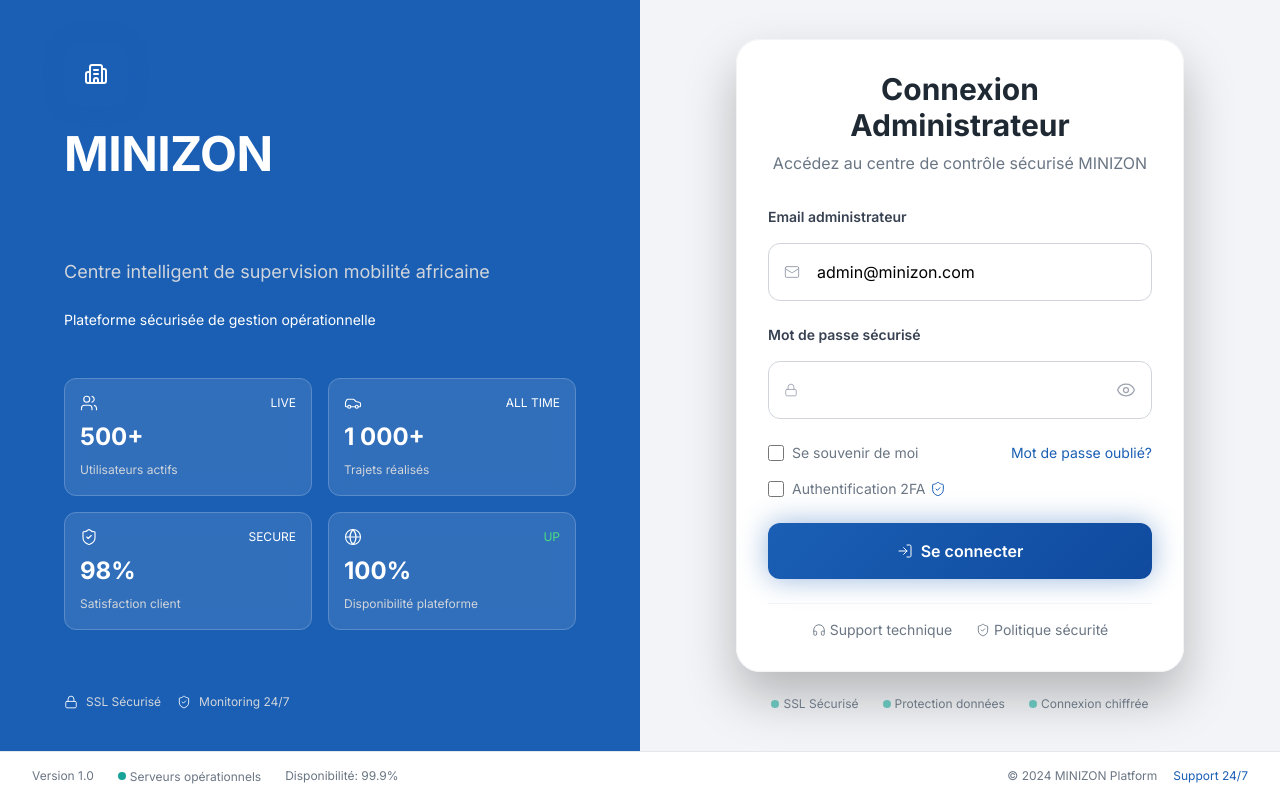
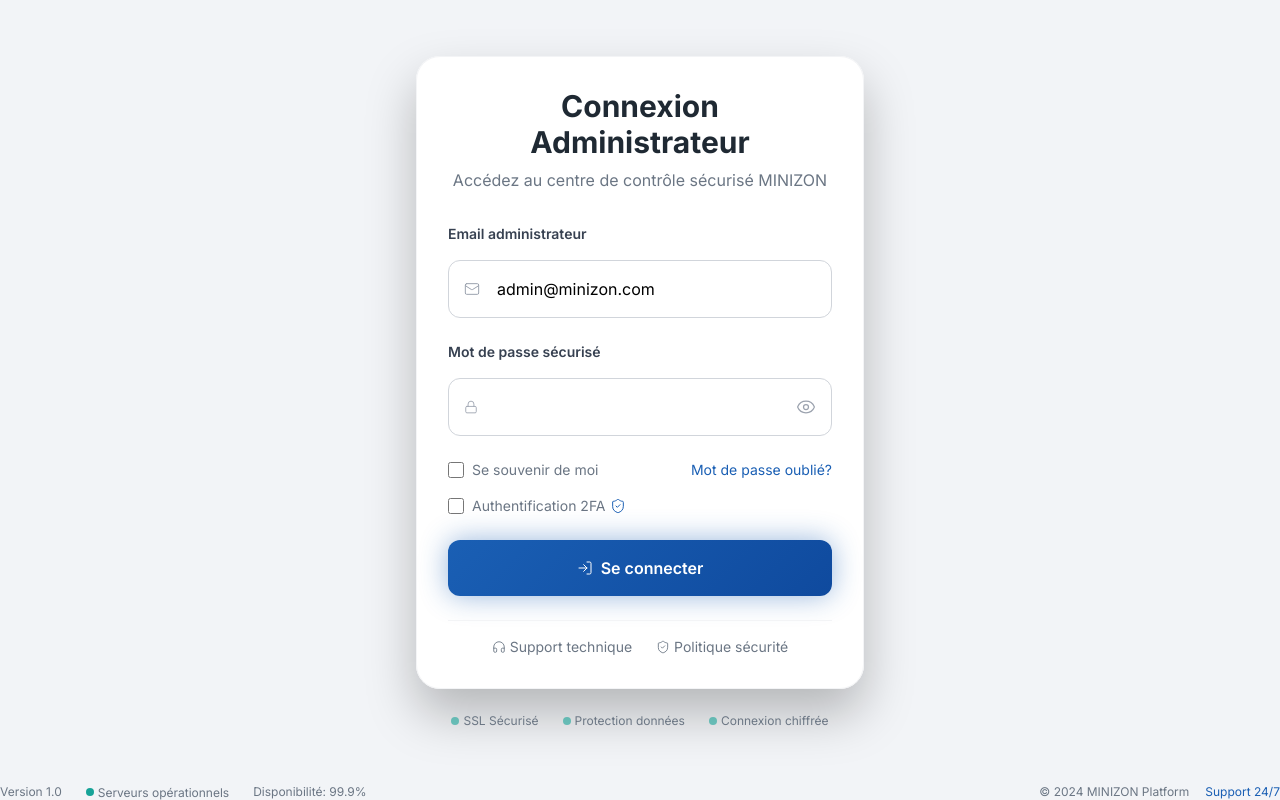
Before and after one commit to orouabdoul/Minizon-Admin-web, a React (Vite) app: page /#/login in a window 1280 px wide. Built offline with nearby package versions, Linux system fonts and the light colour scheme; no server answers.

Commit message:
Mis a jour

```diff
--- a/src/screens/Auth/LoginScreen/LoginScreen.tsx
+++ b/src/screens/Auth/LoginScreen/LoginScreen.tsx
@@ -1,14 +1,27 @@
-import { AuthLayout } from '../../../components/Layout/AuthLayout/AuthLayout';
-import { LoginBanner } from './components/LoginBanner';
 import { LoginForm } from './components/LoginForm';
 import { LoginFooter } from './components/LoginFooter';
 
 export function LoginScreen() {
   return (
-    <AuthLayout
-      banner={<LoginBanner />}
-      form={<LoginForm />}
-      footer={<LoginFooter />}
-    />
+    <div style={{
+      minHeight:      '100dvh',
+      display:        'flex',
+      flexDirection:  'column',
+      background:     'var(--color-bg)',
+    }}>
+      {/* Formulaire centré */}
+      <div style={{
+        flex:           1,
+        display:        'flex',
+        alignItems:     'center',
+        justifyContent: 'center',
+        padding:        '24px 16px',
+      }}>
+        <LoginForm />
+      </div>
+
+      {/* Pied de page discret */}
+      <LoginFooter />
+    </div>
   );
 }
```
